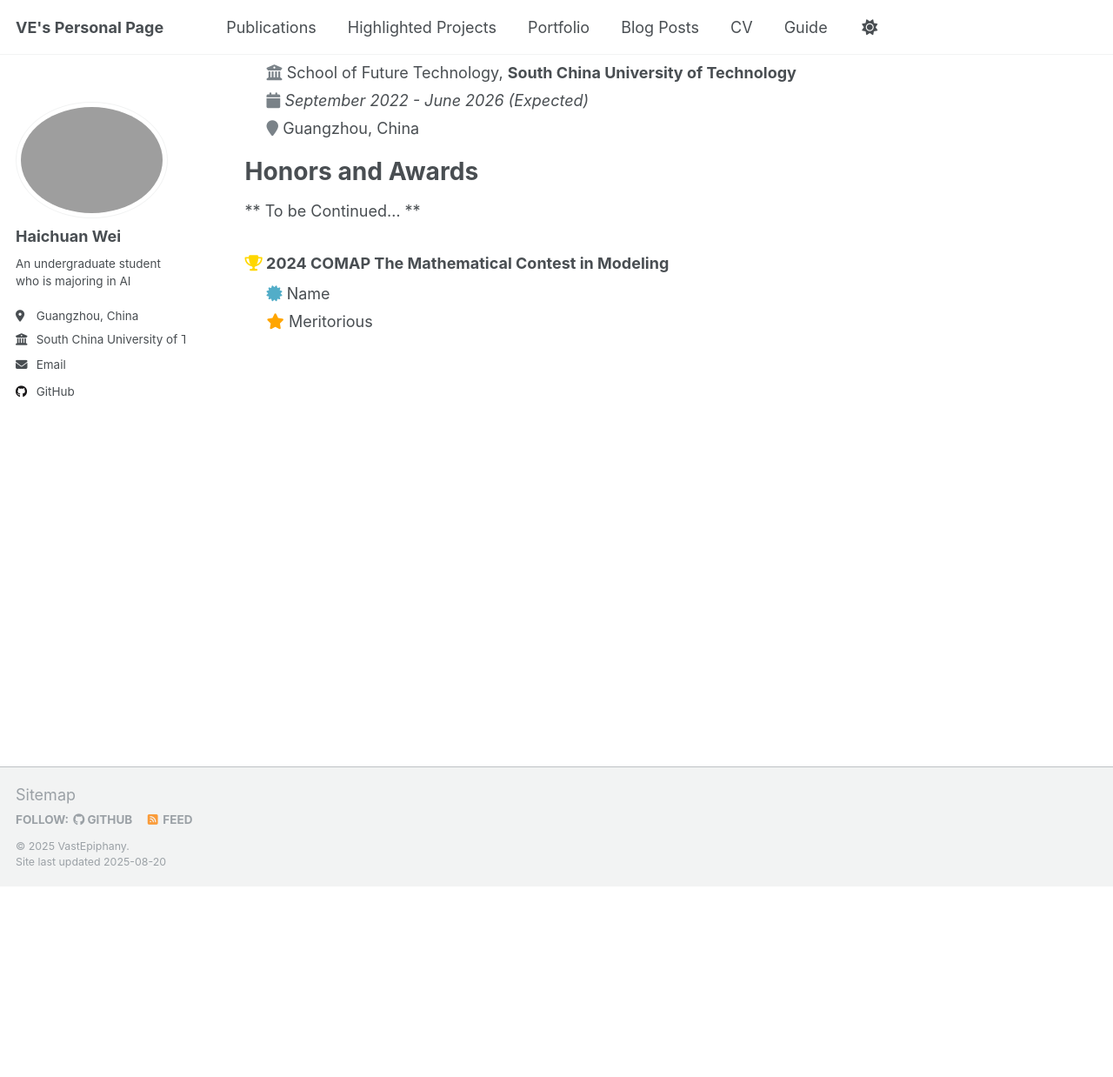
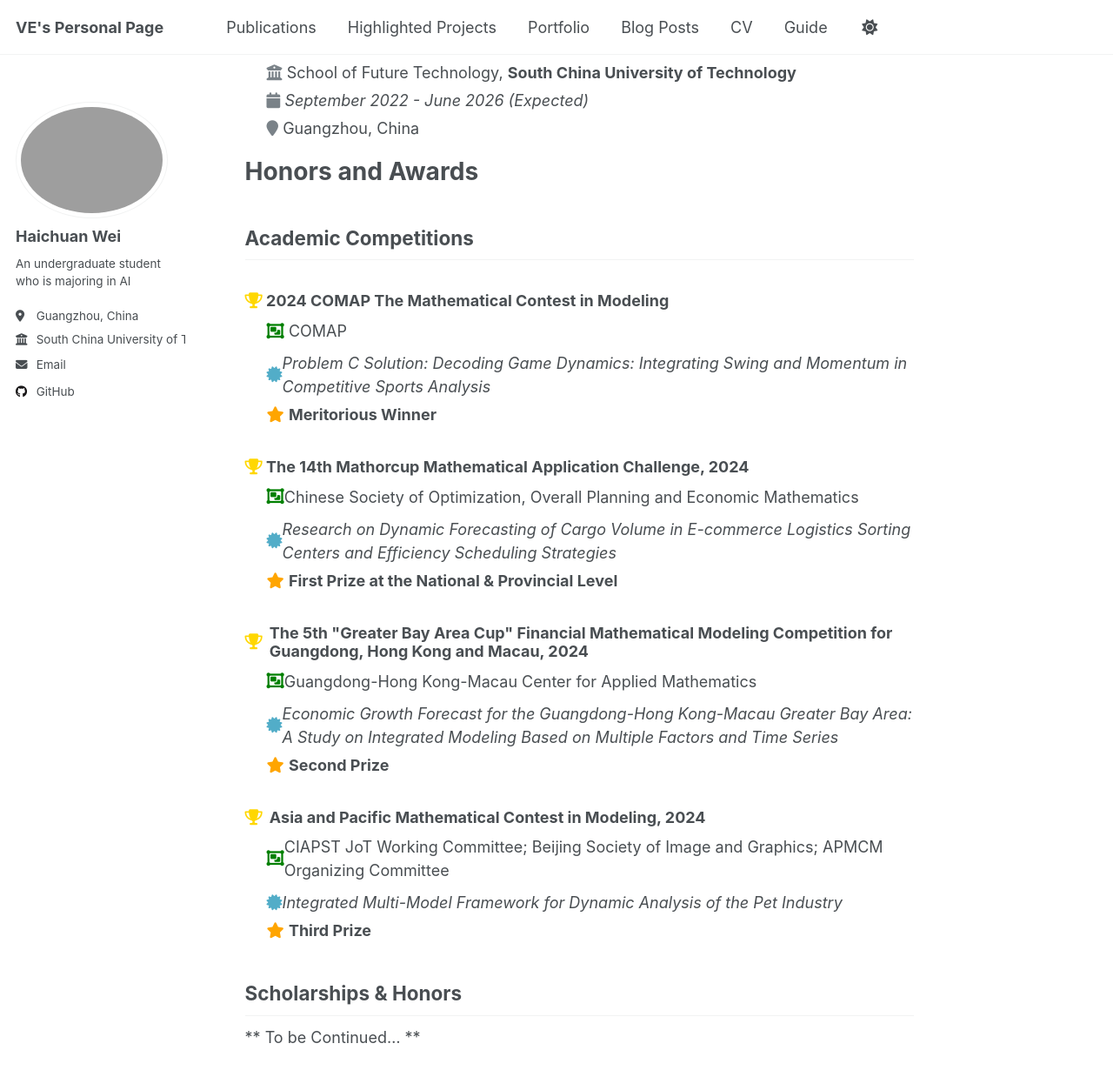
Before and after one commit to VastEpiphany/VastEpiphany.github.io, a Jekyll site: the page built from _pages/about.md, in a window 1280 px wide and 1400 px high, scrolled down 381 px. Shown: the top 1238 px of the window at 87% size. Built offline with Jekyll 4.4.1, drawn with Linux system fonts in a browser that asks for light colours; a script that is not in the unit is left out.

Commit message:
8/20 commit1

```diff
--- a/_pages/about.md
+++ b/_pages/about.md
@@ -40,20 +40,107 @@ Educational Background
 Honors and Awards
 =====
 
-** To be Continued... **
 
+
+## Academic Competitions
+<!--COMAP MCM-->
 <div style="margin-bottom: 20px;">
   <h3 style="margin-bottom: 10px;">
     <i class="fa fa-trophy" aria-hidden="true" style="color: gold;"></i>
     2024 COMAP The Mathematical Contest in Modeling
   </h3>
-  <p style="margin-left: 25px; margin-bottom: 5px;">
-    <i class="fa fa-certificate" aria-hidden="true" style="color: #52adc8;"></i>
-    Name
+  <p style="margin-left: 25px; margin-bottom: 10px;">
+    <i class="fa fa-object-group" aria-hidden="true" style="color: green;"></i>
+    COMAP
   </p>
+  <p style="margin-left: 25px; margin-bottom: 5px; display: flex; align-items: center;">
+  <i class="fa fa-certificate" aria-hidden="true" style="color: #52adc8;"></i>
+  <em>
+  Problem C Solution: Decoding Game Dynamics: Integrating Swing and Momentum in Competitive Sports Analysis
+  </em>
+</p>
   <p style="margin-left: 25px; margin-bottom: 10px;">
     <i class="fa fa-star" aria-hidden="true" style="color: orange;"></i>
-    Meritorious
+    <strong>Meritorious Winner</strong>
   </p>
 
 </div>
+
+
+<!--2024 Mathorcup-->
+<div style="margin-bottom: 20px;">
+  <h3 style="margin-bottom: 10px;">
+    <i class="fa fa-trophy" aria-hidden="true" style="color: gold;"></i>
+    The 14th Mathorcup Mathematical Application Challenge, 2024
+  </h3>
+  <p style="margin-left: 25px; margin-bottom: 10px; display: flex; align-items: center;">
+    <i class="fa fa-object-group" aria-hidden="true" style="color: green;"></i>
+    Chinese Society of Optimization, Overall Planning and Economic Mathematics
+  </p>
+  <p style="margin-left: 25px; margin-bottom: 5px; display: flex; align-items: center;">
+  <i class="fa fa-certificate" aria-hidden="true" style="color: #52adc8;"></i>
+  <em>
+  Research on Dynamic Forecasting of Cargo Volume in E-commerce Logistics Sorting Centers and Efficiency Scheduling Strategies
+  </em>
+</p>
+  <p style="margin-left: 25px; margin-bottom: 10px;">
+    <i class="fa fa-star" aria-hidden="true" style="color: orange;"></i>
+    <strong>First Prize at the National & Provincial Level</strong>
+  </p>
+
+</div>
+
+
+<!--2024 Greater Bay-->
+<div style="margin-bottom: 20px;">
+  <h3 style="margin-bottom: 10px; display: flex; align-items: center;">
+  <i class="fa fa-trophy" aria-hidden="true" style="color: gold; margin-right: 8px;"></i>
+  <span>
+    The 5th "Greater Bay Area Cup" Financial Mathematical Modeling Competition for Guangdong, Hong Kong and Macau, 2024
+  </span>
+</h3>
+  <p style="margin-left: 25px; margin-bottom: 10px; display: flex; align-items: center;">
+    <i class="fa fa-object-group" aria-hidden="true" style="color: green;"></i>
+    Guangdong-Hong Kong-Macau Center for Applied Mathematics
+  </p>
+  <p style="margin-left: 25px; margin-bottom: 5px; display: flex; align-items: center;">
+  <i class="fa fa-certificate" aria-hidden="true" style="color: #52adc8;"></i>
+  <em>
+  Economic Growth Forecast for the Guangdong-Hong Kong-Macau Greater Bay Area: A Study on Integrated Modeling Based on Multiple Factors and Time Series
+  </em>
+</p>
+  <p style="margin-left: 25px; margin-bottom: 10px;">
+    <i class="fa fa-star" aria-hidden="true" style="color: orange;"></i>
+    <strong>Second Prize</strong>
+  </p>
+
+</div>
+
+<!--2024 APMCM-->
+<div style="margin-bottom: 20px;">
+  <h3 style="margin-bottom: 10px; display: flex; align-items: center;">
+  <i class="fa fa-trophy" aria-hidden="true" style="color: gold; margin-right: 8px;"></i>
+  <span>
+    Asia and Pacific Mathematical Contest in Modeling, 2024
+  </span>
+</h3>
+  <p style="margin-left: 25px; margin-bottom: 10px; display: flex; align-items: center;">
+    <i class="fa fa-object-group" aria-hidden="true" style="color: green;"></i>
+    CIAPST JoT Working Committee; Beijing Society of Image and Graphics; APMCM Organizing Committee
+  </p>
+  <p style="margin-left: 25px; margin-bottom: 5px; display: flex; align-items: center;">
+  <i class="fa fa-certificate" aria-hidden="true" style="color: #52adc8;"></i>
+  <em>
+  Integrated Multi-Model Framework for Dynamic Analysis of the Pet Industry
+  </em>
+</p>
+  <p style="margin-left: 25px; margin-bottom: 10px;">
+    <i class="fa fa-star" aria-hidden="true" style="color: orange;"></i>
+    <strong>Third Prize</strong>
+  </p>
+
+</div>
+
+## Scholarships & Honors
+
+** To be Continued... **
```
Also changed, not shown: _highlighted-projects/LLM.md (added), _highlighted-projects/RL.md (added).
